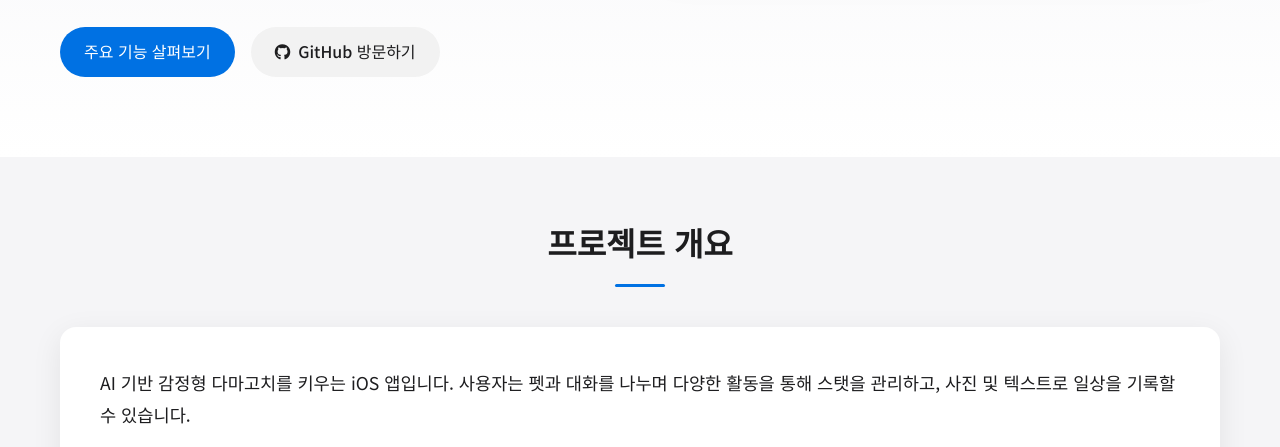
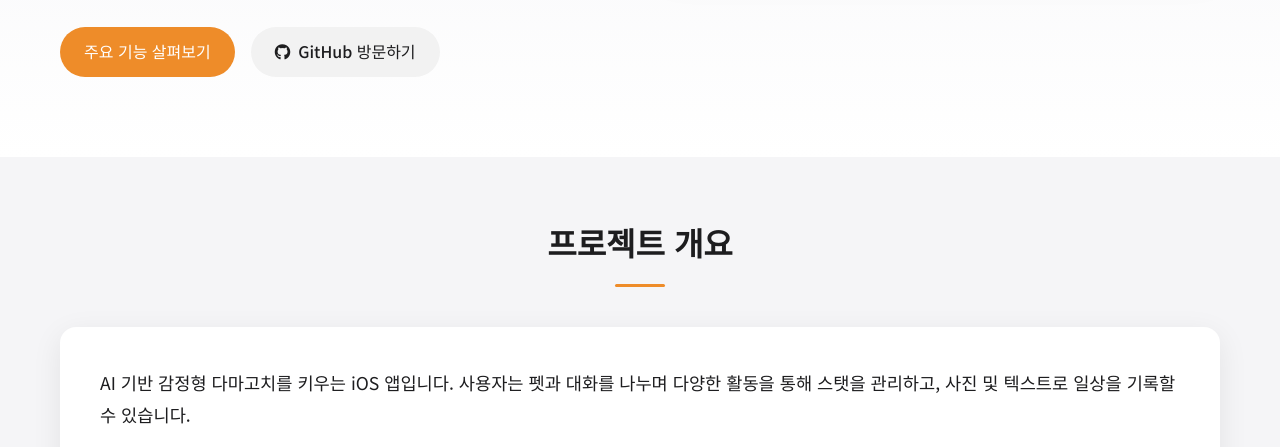
Before and after one commit to Rrpe/Grruung-webpf, a plain HTML site: page index.html in a window 1280 px wide. Shown: the part 352-799 px from the top of the page. Drawn offline with Linux system fonts and the light colour scheme.

Commit message:
메인 컬러 색 변경

```diff
--- a/style.css
+++ b/style.css
@@ -1,8 +1,12 @@
 /* 기본 리셋 및 공통 스타일 */
 :root {
     /* Apple 스타일 색상 팔레트 */
-    --primary-color: #0071e3;
-    --primary-hover: #0077ed;
+    /* --primary-color: #0071e3;
+    --primary-hover: #0077ed; */
+      --primary-color: #EE8C29;
+    --primary-hover: #EE8C29;
+     /* --primary-color: #EFC56F;
+    --primary-hover: #EFC56F;  */
     --secondary-color: #86868b;
     --background-color: #f5f5f7;
     --card-background: #ffffff;
```
